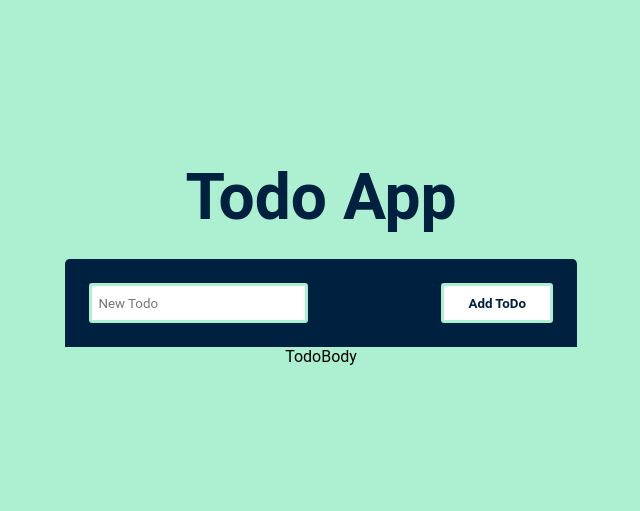
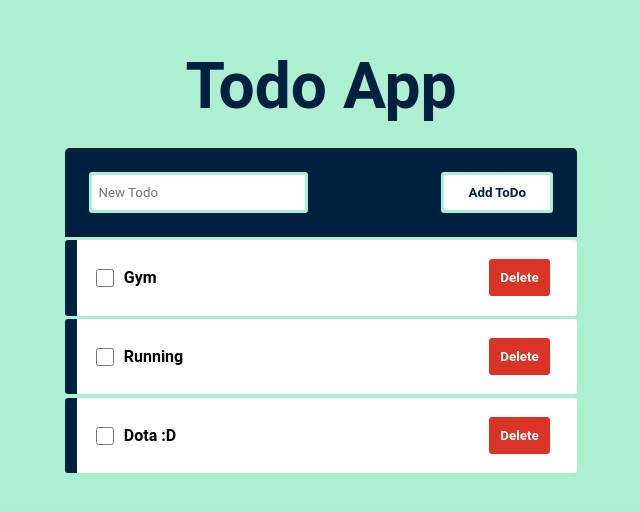
Before and after one commit to vladimirmomiroski/todo_app, a React (Create React App) app in the folder frontend/: page / in a window 1280 px wide. Shown: the part 137-648 px from the top of the page, without its empty margins (319-959 px from the left). Built offline with nearby package versions, Linux system fonts and the light colour scheme.

Commit message:
setting up body component of the todos

```diff
--- a/frontend/src/components/TodoBody/TodoBody.jsx
+++ b/frontend/src/components/TodoBody/TodoBody.jsx
@@ -1,8 +1,21 @@
-import React from 'react'
+import React, {useContext} from 'react'
 import classes from './TodoBody.module.css'
+import {Context} from '../../context/Context'
+import TodoBodyItem from './TodoBodyItem'
 
 export default function TodoBody() {
+
+  const {container, ul} = classes
+
+  const {todoData} = useContext(Context)
+
   return (
-    <div>TodoBody</div>
-  )
+    <div className={container}>
+    <ul className={ul}>
+  {todoData.map(item => (
+    <TodoBodyItem key={item.id} item={item}/>
+  ))}
+ </ul>
+ </div>
+   )
 }
--- a/frontend/src/components/TodoBody/TodoBody.module.css
+++ b/frontend/src/components/TodoBody/TodoBody.module.css
@@ -0,0 +1,8 @@
+.container {
+    width: 40%;
+}
+
+.ul {
+    padding-inline-start: 0;
+    margin: 0;
+}
--- /dev/null
+++ b/frontend/src/components/TodoBody/TodoBodyItem.jsx
@@ -0,0 +1,17 @@
+import React from 'react'
+import classes from './TodoBodyItem.module.css'
+import TodoBodyItemCheckbox from './TodoBodyItemCheckbox'
+import TodoBodyItemActions from './TodoBodyItemActions'
+
+export default function TodoBodyItem({item}) {
+
+    const {li} = classes
+
+    const {id, name, isEnabled} = item
+  return (
+      <li className={li}>
+        <TodoBodyItemCheckbox name={name} id={id}/>
+        <TodoBodyItemActions/>
+        </li>
+  )
+}
--- /dev/null
+++ b/frontend/src/components/TodoBody/TodoBodyItem.module.css
@@ -0,0 +1,12 @@
+.li {
+    display: flex;
+    justify-content: space-between;
+    align-items: center;
+    list-style: none;
+    background-color: white;
+    padding: 1.2rem 1.7rem 1.2rem 1.2rem;
+    margin:0.2rem 0;
+    border-radius: 0.2rem;
+    border-left: 0.8rem solid #00203F;
+    font-weight:bold;
+}
--- /dev/null
+++ b/frontend/src/components/TodoBody/TodoBodyItemActions.jsx
@@ -0,0 +1,11 @@
+import React from 'react'
+import classes from './TodoBodyItemActions.module.css'
+
+export default function TodoBodyItemActions() {
+    const {deleteBtn} = classes
+  return (
+    <div>
+      <button className={deleteBtn}>Delete</button>
+    </div>
+  )
+}
--- /dev/null
+++ b/frontend/src/components/TodoBody/TodoBodyItemActions.module.css
@@ -0,0 +1,9 @@
+.deleteBtn {
+    cursor: pointer;
+    border: none;
+    border-radius: 0.2rem;
+    padding: 0.7rem;
+    background-color: #d93425;
+    color: #fff;
+    font-weight:bold;
+}
--- /dev/null
+++ b/frontend/src/components/TodoBody/TodoBodyItemCheckbox.jsx
@@ -0,0 +1,13 @@
+import React from 'react'
+import classes from './TodoBodyItemCheckbox.module.css'
+
+export default function TodoBodyItemCheckbox({name, id}) {
+
+  const {container, nameText, checkmark} = classes
+  return (
+    <div className={container}>
+    <input className={checkmark} type="checkbox" />
+       <p className={nameText}>{name}</p>
+       </div>
+  )
+}
--- /dev/null
+++ b/frontend/src/components/TodoBody/TodoBodyItemCheckbox.module.css
@@ -0,0 +1,13 @@
+.container {
+    display:flex;
+    align-items: center;
+}
+
+.nameText {
+    margin-left:0.6rem;
+}
+
+.checkmark {
+    height: 18px;
+    width: 18px;
+}
```
